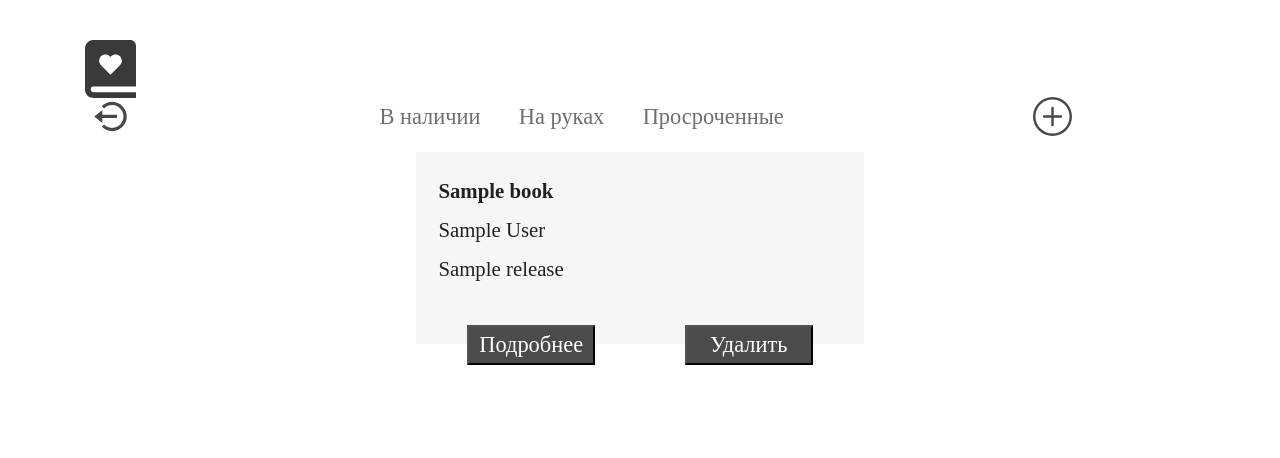
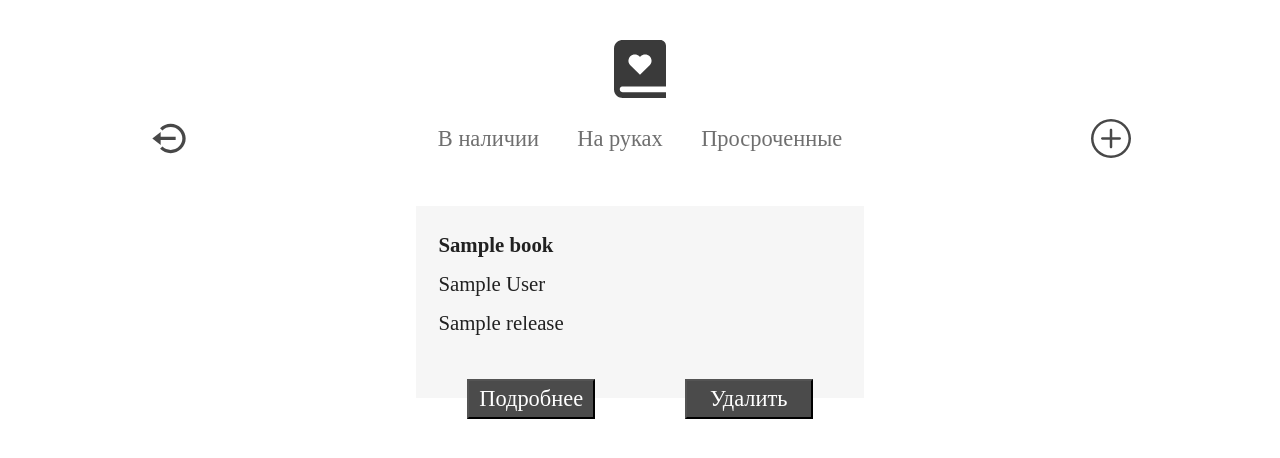
Before and after one commit to brokkko/library, a Node server app: template views/index.ejs in a window 1280 px wide. Shown: the top 458 px of the page. Run offline with Node 20, Linux system fonts and the light colour scheme; the template is opened without the code that fills it: most values are stand-ins (such as "Sample title", 1, 10 or a date in 2020); some libraries are stand-ins or nearby versions.

Commit message:
added style changes

```diff
--- a/views/css/header.css
+++ b/views/css/header.css
@@ -1,4 +1,13 @@
-.head-container{
+body{
+    display: flex;
+    flex-direction: column;
+    align-items: center;
+    /*z-index: 101;*/
+    /*position: relative;*/
+
+}
+
+header{
     display: flex;
     flex-direction: column;
     align-items: center;
```
